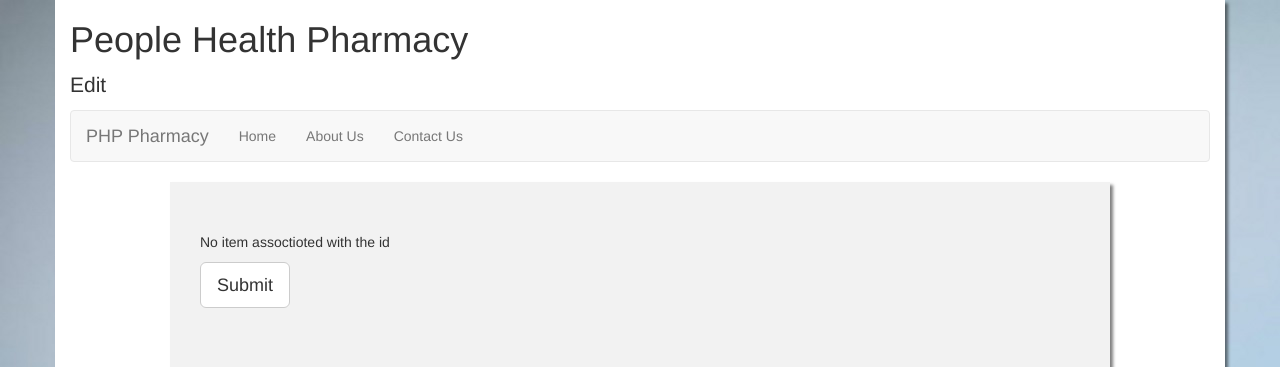
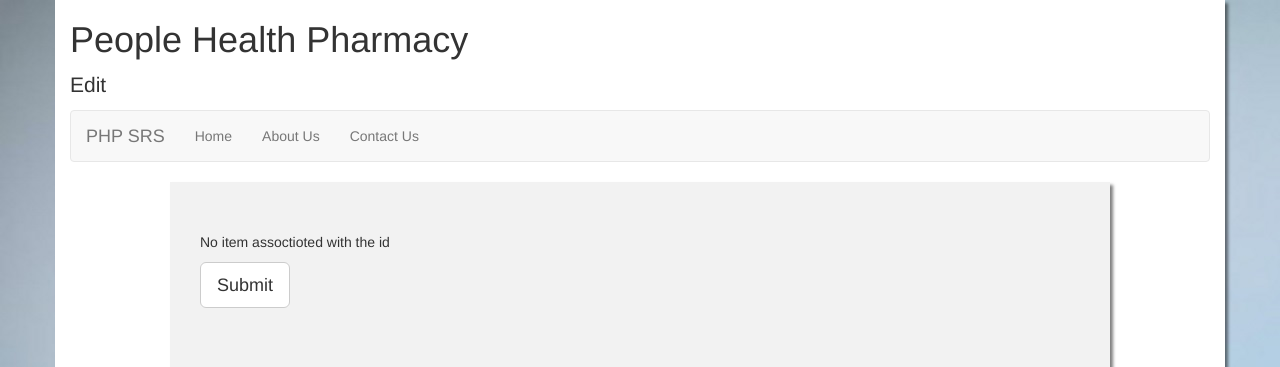
Before and after one commit to JonSim495/PHP_SRS, a PHP site: page /inventory/edit.php?id=1 in a window 1280 px wide. Shown: the top 367 px of the page. Run offline with PHP 8.4, Linux system fonts and the light colour scheme; data that the repository does not hold is empty.

Commit message:
Weird bugs fixes

```diff
--- a/inventory/edit.php
+++ b/inventory/edit.php
@@ -20,7 +20,7 @@
              <nav class="navbar navbar-default">
                   <div class="container-fluid">
                     <div class="navbar-header">
-                      <a class="navbar-brand" href="../index.html">PHP Pharmacy</a>
+                      <a class="navbar-brand" href="../index.html">PHP SRS</a>
                     </div>
                     <ul class="nav navbar-nav">
                       <li><a href="../index.html">Home</a></li>
--- a/inventory/edit2.php
+++ b/inventory/edit2.php
@@ -29,8 +29,6 @@
                 </ul>
               </div>
             </nav>
-          </div>
-
 
           <p>
           <?php
@@ -72,5 +70,6 @@
             ?>
           </p>
     </div>
+  </div>
 </body>
 </html>
```
